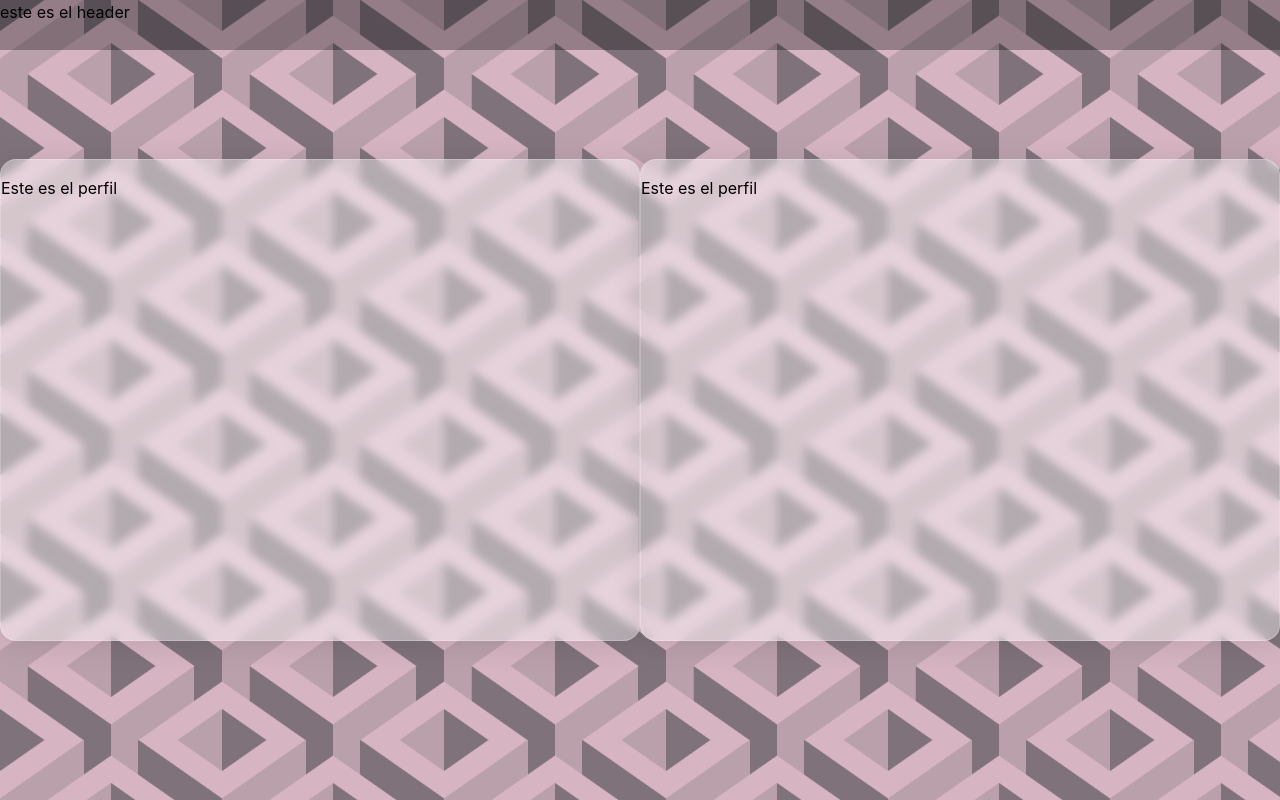
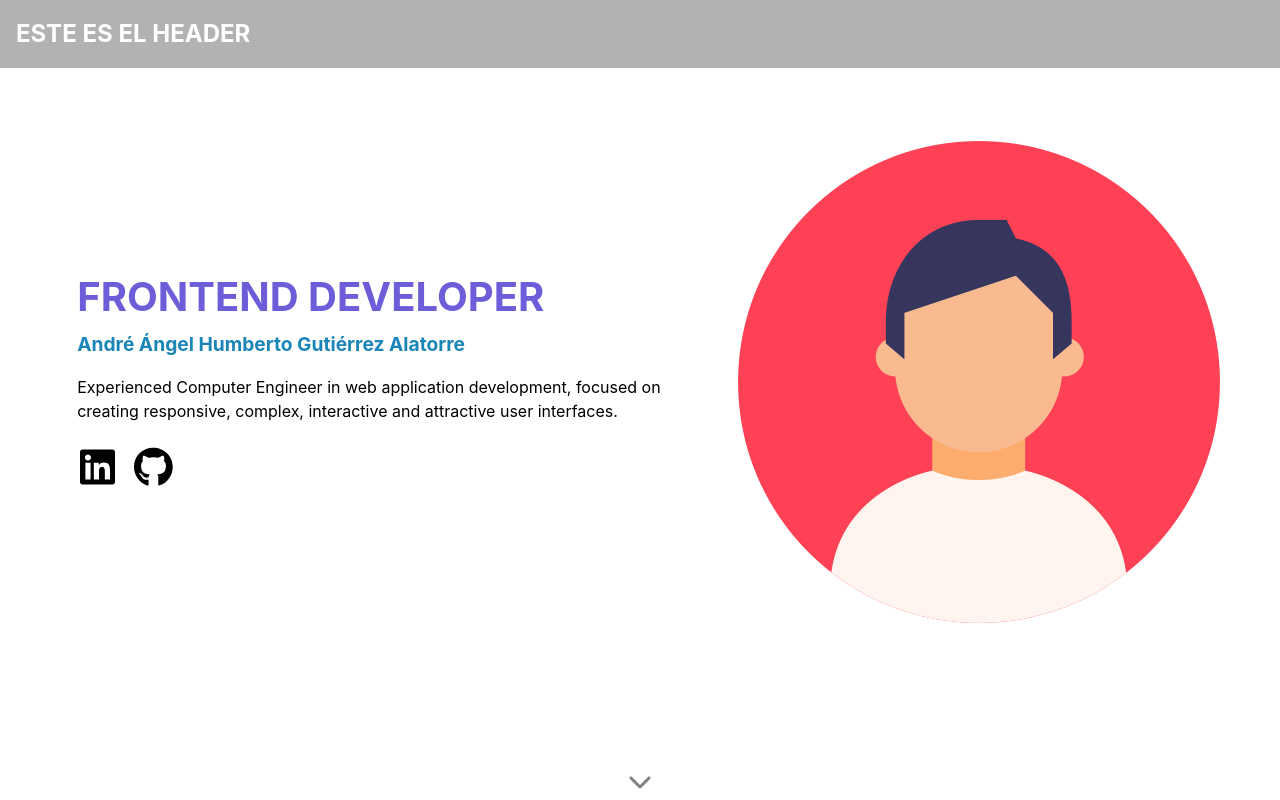
Before and after one commit to angelhumberto99/Portfolio, a Vue app: page / in a window 1280 px wide. Built offline with nearby package versions, Linux system fonts and the light colour scheme.

Commit message:
icons and profile page implemented

```diff
--- a/package.json
+++ b/package.json
@@ -9,6 +9,11 @@
     "preview": "vite preview"
   },
   "dependencies": {
+    "@fortawesome/fontawesome-svg-core": "^6.4.0",
+    "@fortawesome/free-brands-svg-icons": "^6.4.0",
+    "@fortawesome/free-regular-svg-icons": "^6.4.0",
+    "@fortawesome/free-solid-svg-icons": "^6.4.0",
+    "@fortawesome/vue-fontawesome": "^3.0.3",
     "vue": "^3.3.4"
   },
   "devDependencies": {
--- a/src/App.vue
+++ b/src/App.vue
@@ -5,7 +5,9 @@
 
 <template>
   <header>
-    este es el header
+    <nav>
+      <h1>este es el header</h1>
+    </nav>
   </header>
   <Profile/>
   <Projects/>
@@ -14,10 +16,20 @@
 <style scoped>
   header {
     position: sticky;
-    height: 50px;
-    width: 100%;
+    height: 0;
     z-index: 1;
     top: 0;
+    /* mix-blend-mode: difference; */
+  }
+  h1 {
+    margin: 0;
+    padding: 0;
+    color: white;
+    text-transform: uppercase;
+    mix-blend-mode: difference;
+  }
+  nav {
+    padding: 1rem;
     background-color: rgba(0, 0, 0, 0.3);
   }
 </style>
--- a/src/components/Containers/SnapObservable/styles.module.scss
+++ b/src/components/Containers/SnapObservable/styles.module.scss
@@ -6,4 +6,5 @@
   width: 100%;
   height: 100%;
   scroll-snap-align: start;
+  overflow: hidden;
 }
--- a/src/components/Profile/Profile.vue
+++ b/src/components/Profile/Profile.vue
@@ -1,5 +1,5 @@
 <script lang="ts">
-  import { GlassCard, SnapObservable } from '../Containers'
+  import { GlassCard, SnapObservable } from '../Containers';
   export default {
     name: "Profile",
     data() {
@@ -17,14 +17,33 @@
 
 <template>
   <SnapObservable @observable="observe" class="wallpaper">
-    <div class="container">
-      <GlassCard :animate="show" showClass="show" hideClass="hide">
-        <p>Este es el perfil</p>
-      </GlassCard>
-      <GlassCard :animate="show" showClass="show" hideClass="hide" style="--delay: .5s">
-        <p>Este es el perfil</p>
-      </GlassCard>
-    </div>
+    <section class="container">
+      <section class="data-container">
+        <header>
+          <h1>FRONTEND DEVELOPER</h1>
+          <h4>André Ángel Humberto Gutiérrez Alatorre</h4>
+        </header>
+        <p>
+          Experienced Computer Engineer in web application development,
+          focused on creating responsive, complex, interactive
+          and attractive user interfaces.
+        </p>
+        <footer class="links-footer">
+          <a class="circular-anchor" href="https://www.linkedin.com/in/andr%C3%A9-%C3%A1ngel-humberto-guti%C3%A9rrez-alatorre-014224240/" target="_blank">
+            <font-awesome-icon :icon="['fab', 'linkedin']" />
+          </a>
+          <a class="circular-anchor" href="https://github.com/angelhumberto99" target="_blank">
+            <font-awesome-icon :icon="['fab', 'github']" />
+          </a>
+        </footer>
+      </section>
+      <section class="image-container">
+        <img src="../../assets/profile-placeholder.png" alt="profile image"/>
+      </section>
+    </section>
+    <footer class="profile-footer">
+      <font-awesome-icon :icon="['fas', 'chevron-down']" />
+    </footer>
   </SnapObservable>
 </template>
 
--- a/src/components/Profile/styles.module.scss
+++ b/src/components/Profile/styles.module.scss
@@ -1,27 +1,86 @@
 .wallpaper {
-    --s: 222px; /* control the size */
-    --c1: #7f727b;
-    --c2: #d6b4c2;
-    --c3: #baa0ab;
+    // --s: 222px; /* control the size */
+    // --c1: #7f727b;
+    // --c2: #d6b4c2;
+    // --c3: #baa0ab;
 
-    --_g: var(--c1) 10%,var(--c2) 10.5% 19%,#0000 19.5% 80.5%,var(--c2) 81% 89.5%,var(--c3) 90%;
-    --_c: from -90deg at 37.5% 50%,#0000 75%;
-    --_l1: linear-gradient(145deg,var(--_g));
-    --_l2: linear-gradient( 35deg,var(--_g));
-    background:
-      var(--_l1), var(--_l1) calc(var(--s)/2) var(--s),
-      var(--_l2), var(--_l2) calc(var(--s)/2) var(--s),
-      conic-gradient(var(--_c),var(--c1) 0) calc(var(--s)/8) 0,
-      conic-gradient(var(--_c),var(--c3) 0) calc(var(--s)/2) 0,
-      linear-gradient(90deg,var(--c3) 38%,var(--c1) 0 50%,var(--c3) 0 62%,var(--c1) 0);
-    background-size: var(--s) calc(2*var(--s)/3);
+    // --_g: var(--c1) 10%,var(--c2) 10.5% 19%,#0000 19.5% 80.5%,var(--c2) 81% 89.5%,var(--c3) 90%;
+    // --_c: from -90deg at 37.5% 50%,#0000 75%;
+    // --_l1: linear-gradient(145deg,var(--_g));
+    // --_l2: linear-gradient( 35deg,var(--_g));
+    // background:
+    //   var(--_l1), var(--_l1) calc(var(--s)/2) var(--s),
+    //   var(--_l2), var(--_l2) calc(var(--s)/2) var(--s),
+    //   conic-gradient(var(--_c),var(--c1) 0) calc(var(--s)/8) 0,
+    //   conic-gradient(var(--_c),var(--c3) 0) calc(var(--s)/2) 0,
+    //   linear-gradient(90deg,var(--c3) 38%,var(--c1) 0 50%,var(--c3) 0 62%,var(--c1) 0);
+    // background-size: var(--s) calc(2*var(--s)/3);
 }
 
 .container {
-  width: 100%;
-  height: 100%;
   margin: auto;
   display: flex;
+  padding: 0 2rem;
+  gap: .5rem;
+}
+
+.data-container {
+  display: flex;
+  flex-direction: column;
+  justify-content: center;
+  padding: 2rem;
+  h1 {
+    font-size: 2.5rem;
+    margin: 0;
+    line-height: 2.5rem;
+    color: #6E5DD8;
+  }
+  h4 {
+    margin: .8rem 0 1rem 0;
+    font-size: 1.2rem;
+    color: #1a85b7;
+  }
+  p {
+    max-width: 60ch;
+    margin: 0 0 1.5rem 0;
+  }
+}
+
+.image-container {
+  display: flex;
+  align-items: center;
+  justify-content: center;
+  img {
+    width: 100%;
+  }
+}
+
+@media (width <= 768px) {
+  .container {
+    flex-direction: column-reverse;
+    max-height: calc(100% - 50px);
+  }
+  .data-container {
+    justify-content: center;
+    align-items: center;
+    padding: 2rem;
+    h1 {
+      font-size: 1.5rem;
+      line-height: 1.5rem;
+    }
+    h4 {
+      font-size: .9rem;
+    }
+    p {
+      max-width: 42ch;
+      font-size: .8rem;
+    }
+  }
+  .image-container {
+    img {
+      max-width: 200px;
+    }
+  }
 }
 
 .show {
@@ -35,12 +94,70 @@
   translate: -100%;
 }
 
-.background-pattern {
-  background-image:
-  linear-gradient(45deg,
-  rgb(201, 176, 228) 45%,
-  rgb(75, 75, 99) 55%
-  );
-  background-size: 5rem;
-  z-index: -5;
+.profile-footer {
+  font-size: 1.5rem;
+  color: rgba(0, 0, 0, 0.5);
+  cursor: pointer;
+  transition: transform .3s ease-in-out;
+  display: absolute;
+  bottom: 2rem;
+  &:hover {
+    transform: scale(1.5);
+  }
 }
+
+// link for footer
+.links-footer {
+  display: flex;
+  gap: 1rem;
+}
+
+.circular-anchor {
+  color: black;
+  font-size: 2.5rem;
+  width: 2.5rem;
+  height: 2.5rem;
+  text-align: center;
+  line-height: 2.5rem;
+  border-radius: 50%;
+  position: relative;
+  transition: color 0.2s ease-in-out;
+
+  &:nth-child(1):hover {
+    color: #0e76a8;
+    &:after {
+      transform: scale(100);
+      background-color: rgba(14, 119, 168, 0.3);
+      opacity: 1;
+    }
+  }
+  &:nth-child(2):hover {
+    color: #6E5DD8;
+    &:after {
+      transform: scale(100);
+      background-color: rgba(109, 93, 216, 0.3);
+      opacity: 1;
+    }
+  }
+
+  &:nth-child(1)::after {
+    background-color: rgba(14, 119, 168, 0.3);
+  }
+  &:nth-child(2)::after {
+    background-color: rgba(109, 93, 216, 0.3);
+  }
+
+  &:after {
+    transition: transform .3s ease-in-out, opacity .3s ease-in-out;
+    position: absolute;
+    top: 50%;
+    left: 50%;
+    translate: -50% -50%;
+    z-index: -1;
+    content: "";
+    width: 100%;
+    height: 100%;
+    border-radius: 50%;
+    opacity: 0;
+  }
+}
--- a/src/main.ts
+++ b/src/main.ts
@@ -2,4 +2,13 @@
 import './style.css'
 import App from './App.vue'
 
-createApp(App).mount('#app')
+import { library } from '@fortawesome/fontawesome-svg-core'
+import { FontAwesomeIcon } from '@fortawesome/vue-fontawesome'
+import { faGithub, faLinkedin } from '@fortawesome/free-brands-svg-icons'
+import { faChevronDown } from '@fortawesome/free-solid-svg-icons'
+
+library.add(faGithub, faLinkedin, faChevronDown)
+
+createApp(App)
+.component('font-awesome-icon', FontAwesomeIcon)
+.mount('#app')
--- a/src/style.css
+++ b/src/style.css
@@ -12,11 +12,12 @@
 
 body, html {
   margin: 0;
+  padding: 0;
 }
 
 #app {
   height: 100vh;
-  overflow-y: scroll;
+  overflow: hidden scroll;
   scroll-snap-type: y mandatory;
 }
 
```
Also changed, not shown: src/assets/profile-placeholder.png (added), 1 other file (tests, documents, lock files or other folders).
